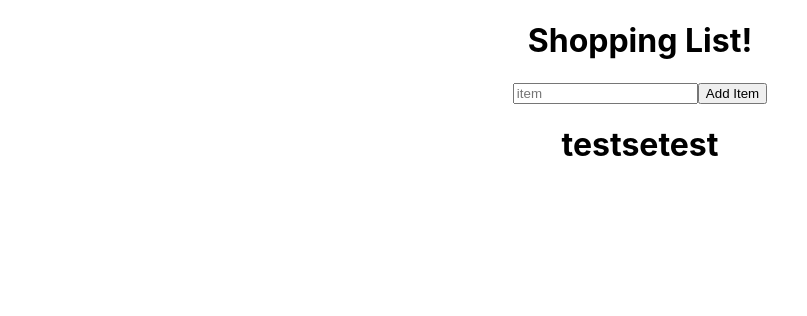
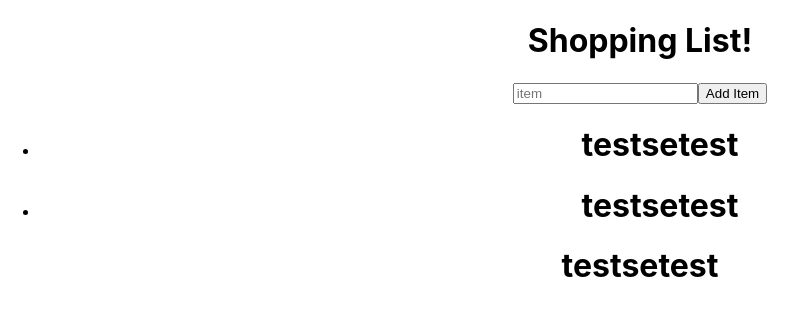
Before and after one commit to ian-ch-jsx/shopping-list, a React (Create React App) app: page / in a window 1280 px wide. Shown: the top 316 px of the page, without its empty margins (0-807 px from the left). Built offline with nearby package versions, Linux system fonts and the light colour scheme.

Commit message:
itemList maps through item

```diff
--- a/src/components/AddItem/AddItem.jsx
+++ b/src/components/AddItem/AddItem.jsx
@@ -1,14 +1,19 @@
 import { useState } from 'react';
 
-export default function AddItem() {
+export default function AddItem({ onAddItem }) {
   //newitem usestate
   const [newItem, setNewItem] = useState('');
 
   //handleSubmit
+  const handleSubmit = (e) => {
+    e.preventDefault();
+    setNewItem('');
+    onAddItem(newItem);
+  };
 
   return (
     <div>
-      <form>
+      <form onSubmit={handleSubmit}>
         <input placeholder="item" value={newItem} onChange={(e) => setNewItem(e.target.value)} />
         <button type="submit">Add Item</button>
       </form>
--- a/src/components/ItemList/ItemList.jsx
+++ b/src/components/ItemList/ItemList.jsx
@@ -1,11 +1,17 @@
 import React from 'react';
 import Item from '../Item/Item';
 
-export default function ItemList() {
+export default function ItemList({ onChangeItem, onDeleteItem, items }) {
   return (
     <div>
+      <ul>
+        {items.map((item) => (
+          <li key={item.id}>
+            <Item item={item} onChange={onChangeItem} onDelete={onDeleteItem} />
+          </li>
+        ))}
+      </ul>
       <Item />
-      {/* // item map */}
     </div>
   );
 }
--- a/src/views/Main/Main.jsx
+++ b/src/views/Main/Main.jsx
@@ -1,4 +1,4 @@
-import { useReducer, useState } from 'react';
+import { useReducer } from 'react';
 import AddItem from '../../components/AddItem/AddItem';
 import ItemList from '../../components/ItemList/ItemList';
 
```
